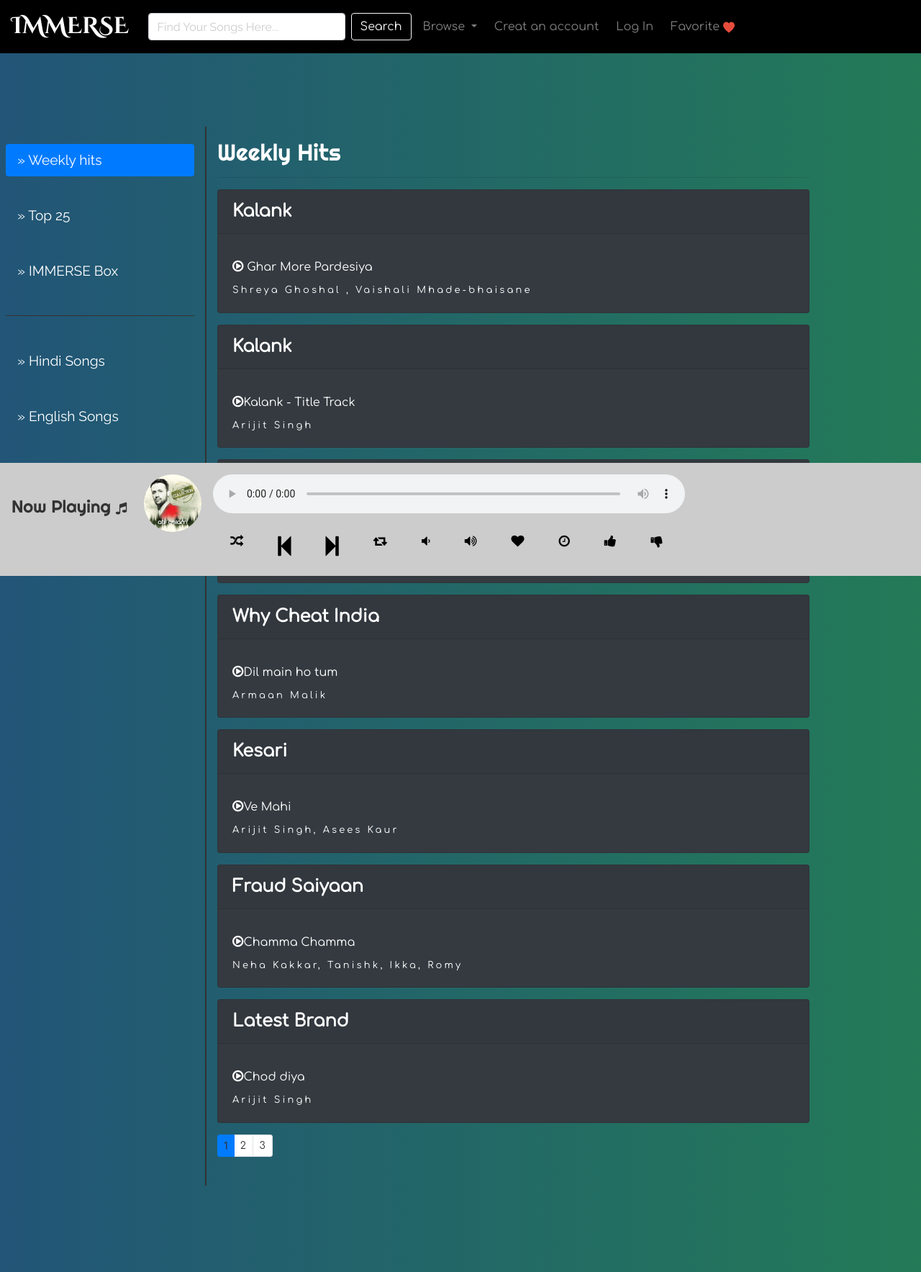
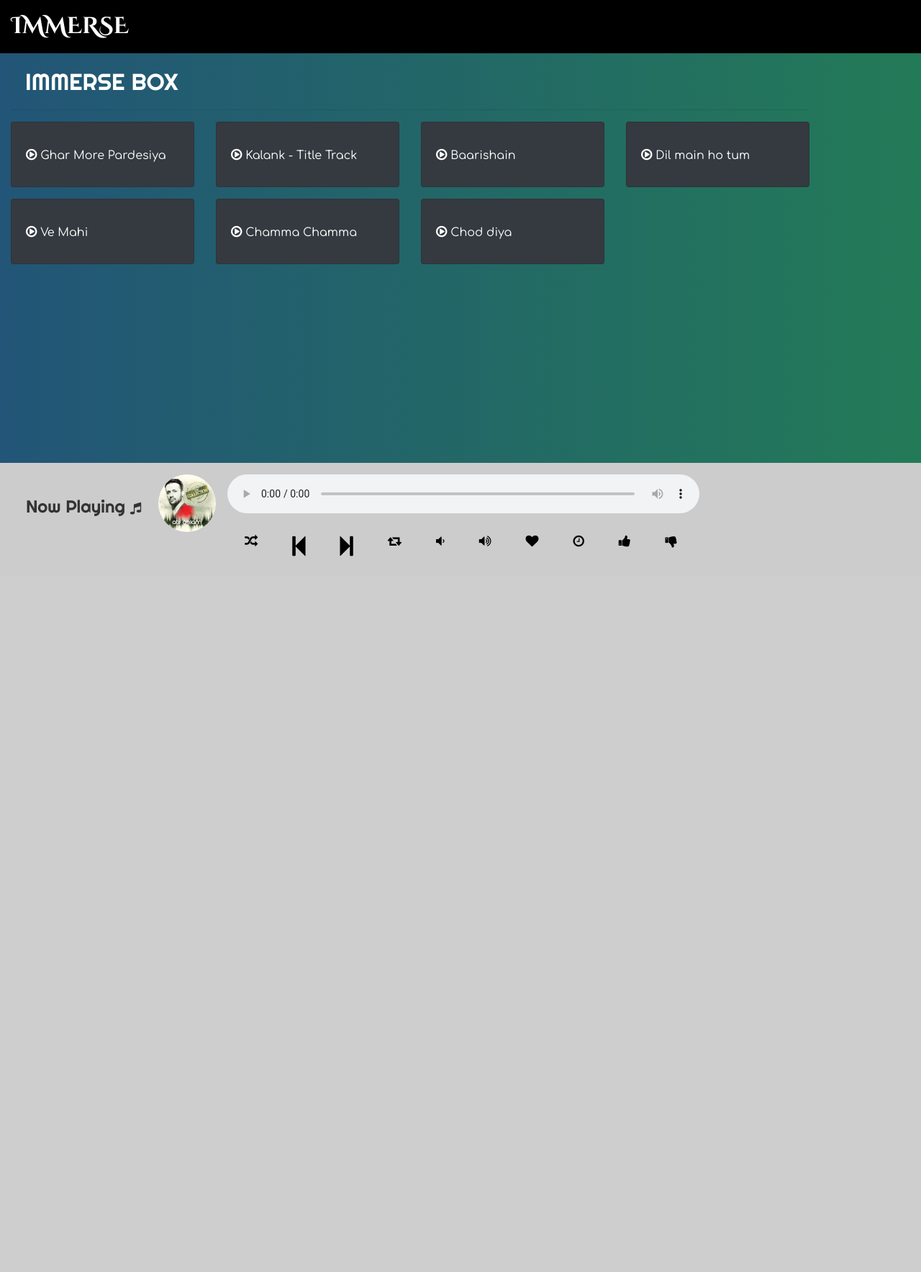
Before and after one commit to mounishsoni/IMMERSE, a PHP site: page / in a window 1280 px wide. Shown: the whole page at 72% size. After the commit the page ends 773 px from the top, so only its background shows below. Run offline with PHP 8.4, Linux system fonts and the light colour scheme.

Commit message:
simplify music app

```diff
--- a/css/styles.css
+++ b/css/styles.css
@@ -7,6 +7,7 @@ body {
 
 h2 {
 	font-family: 'Righteous', cursive;
+	margin: 20px;
 }
 
 
@@ -192,7 +193,7 @@ h2 {
 	}
 
 	.space {
-		min-height: 120px;
+		min-height: 220px;
 	}
 
 	/*player footer*/
@@ -440,7 +441,7 @@ h2 {
 	}
 
 	.space {
-		min-height: 120px;
+		min-height: 220px;
 	}
 
 	/*player footer*/
--- a/index.html
+++ b/index.html
@@ -24,7 +24,7 @@
         <span class="navbar-toggler-icon"></span>
       </button>
 
-      <div class="collapse navbar-collapse" id="navbar-content">
+      <!--<div class="collapse navbar-collapse" id="navbar-content">
         <form class="form-inline searchbar1">
           <input class="form-control mr-sm-2" type="search" placeholder="Find Your Songs Here..." aria-label="Search" size="20">
           <button class="btn btn-outline-light btn-search" type="submit">Search</button>
@@ -37,7 +37,7 @@
             <div class="dropdown-menu" aria-labelledby="navbarDropdown">
               <a class="dropdown-item" href="#" style="color: #333;">New Released </a>
               <a class="dropdown-item" href="#" style="color: #333;">Hindi Songs </a>
-              <a class="dropdown-item" href="#" sty+7le="color: #333;">English Songs</a>
+              <a class="dropdown-item" href="#" style="color: #333;">English Songs</a>
               <a class="dropdown-item" href="#" style="color: #333;">Punjabi Songs</a>
             </div>
           </li>
@@ -51,18 +51,18 @@
             <a class="nav-link" href="#" >Favorite <img class="heart" src="img/heart.png" alt="" /></a>
           </li>
         </ul>
-      </div>
+      </div>-->
     </nav>
   </div> <!-- end of top-nav -->
 
   <!-- container block -->
   <div class="container">
-    <div>
+    <!--<div>
       <form class="form-inline searchbar2">
         <input class="form-control mr-sm-2" type="search" placeholder="Find Your Songs Here..." aria-label="Search" size="25">
         <button class="btn btn-outline-light btn-search" type="submit">Search</button>
       </form>
-    </div>
+    </div>-->
 
     <!-- First Shelf Carousel -->
 <!--
@@ -110,91 +110,74 @@
     </div>
 -->
 
+    <h2>IMMERSE BOX</h2>
+    <hr>
   <div class="row">
-      <div class="col-3 left-block">
-        <div class="nav flex-column nav-pills" id="v-pills-tab" role="tablist" aria-orientation="vertical">
-          <a class="nav-link active" id="v-pills-home-tab" data-toggle="pill" href="#v-pills-weekly-hits" role="tab" aria-controls="v-pills-home" aria-selected="true">» Weekly hits</a>
-          <a class="nav-link" id="v-pills-profile-tab" data-toggle="pill" href="#v-pills-top-25" role="tab" aria-controls="v-pills-profile" aria-selected="false">» Top 25</a>
-          <a class="nav-link" id="v-pills-settings-tab" data-toggle="pill" href="#v-pills-immerse" role="tab" aria-controls="v-pills-settings" aria-selected="false">» IMMERSE Box</a>
-          <br>
-          <div class="dropdown-divider"></div>
-          <br>
-          <a class="nav-link" id="v-pills-settings-tab" data-toggle="pill" href="#v-pills-hindi" role="tab" aria-controls="v-pills-settings" aria-selected="false">» Hindi Songs</a>
-          <a class="nav-link" id="v-pills-settings-tab" data-toggle="pill" href="#v-pills-english" role="tab" aria-controls="v-pills-settings" aria-selected="false">» English Songs</a>
-          <a class="nav-link" id="v-pills-settings-tab" data-toggle="pill" href="#v-pills-old-hindi" role="tab" aria-controls="v-pills-settings" aria-selected="false">» Old Hindi Songs</a>
-          <a class="nav-link" id="v-pills-settings-tab" data-toggle="pill" href="#v-pills-punjabi" role="tab" aria-controls="v-pills-settings" aria-selected="false">» Punjabi Songs</a>
-        </div>
-      </div>
-      <div class="col-9 right-block">
-        <div class="tab-content" id="v-pills-tabContent">
-          <div class="tab-pane fade show active" id="v-pills-weekly-hits" role="tabpanel" aria-labelledby="v-pills-home-tab">
-            <div class="section">
-              <h2>Weekly Hits</h2>
-              <hr>
+      <div class="col-sm-3">
         <div class="card text-white bg-dark mb-3" >
-                  <div class="card-header">Kalank</div>
           <div class="card-body" id="card1">
             <h5 class="card-title">
               <a href="songs/Ghar More.mp3"><span class="fa fa-play-circle-o"></span> Ghar More Pardesiya </a>
             </h5>
-                    <p class="card-text">Shreya Ghoshal , Vaishali Mhade-bhaisane</p>
           </div>
         </div>
+      </div>
+      <div class="col-sm-3">
         <div class="card text-white bg-dark mb-3" >
-                  <div class="card-header">Kalank</div>
           <div class="card-body">
             <h5 class="card-title">
-                      <a href="songs/Kalank Title.mp3"><span class="fa fa-play-circle-o"> </span>Kalank - Title Track</a>
+              <a href="songs/Kalank Title.mp3"><span class="fa fa-play-circle-o"> </span> Kalank - Title Track</a>
             </h5>
-                    <p class="card-text">Arijit Singh</p>
           </div>
         </div>
+      </div>
+      <div class="col-sm-3">
         <div class="card text-white bg-dark mb-3" >
-                  <div class="card-header">Album </div>
           <div class="card-body">
             <h5 class="card-title">
-                      <a href="songs/Baarishein.mp3"><span class="fa fa-play-circle-o"> </span>Baarishain </a>
+              <a href="songs/Baarishein.mp3"><span class="fa fa-play-circle-o"> </span> Baarishain </a>
             </h5>
-                    <p class="card-text">Atif Aslam</p>
           </div>
         </div>
+      </div>
+      <div class="col-sm-3">
         <div class="card text-white bg-dark mb-3" >
-                  <div class="card-header">Why Cheat India</div>
           <div class="card-body">
             <h5 class="card-title">
-                      <a href="songs/Dil Mein Ho Tum.mp3"><span class="fa fa-play-circle-o"> </span>Dil main ho tum </a>
+              <a href="songs/Dil Mein Ho Tum.mp3"><span class="fa fa-play-circle-o"> </span> Dil main ho tum </a>
             </h5>
-                    <p class="card-text">Armaan Malik</p>
           </div>
         </div>
+      </div>
+      <div class="col-sm-3">
         <div class="card text-white bg-dark mb-3" >
-                  <div class="card-header">Kesari </div>
           <div class="card-body">
             <h5 class="card-title">
-                      <a href="songs/Ve Maahi.mp3"><span class="fa fa-play-circle-o"> </span>Ve Mahi </a>
+              <a href="songs/Ve Maahi.mp3"><span class="fa fa-play-circle-o"> </span> Ve Mahi </a>
             </h5>
-                    <p class="card-text">Arijit Singh, Asees Kaur</p>
           </div>
         </div>
+      </div>
+      <div class="col-sm-3">
         <div class="card text-white bg-dark mb-3" >
-                  <div class="card-header">Fraud Saiyaan </div>
           <div class="card-body">
             <h5 class="card-title">
-                      <a href="songs/Chamma Chamma.mp3"><span class="fa fa-play-circle-o"> </span>Chamma Chamma </a>
+              <a href="songs/Chamma Chamma.mp3"><span class="fa fa-play-circle-o"> </span> Chamma Chamma </a>
             </h5>
-                    <p class="card-text">Neha Kakkar, Tanishk, Ikka, Romy</p>
           </div>
         </div>
+      </div>
+      <div class="col-sm-3">
         <div class="card text-white bg-dark mb-3" >
-                  <div class="card-header">Latest Brand</div>
           <div class="card-body">
             <h5 class="card-title">
-                      <a href="songs/Chhod Diya.mp3"><span class="fa fa-play-circle-o"> </span>Chod diya </a>
+              <a href="songs/Chhod Diya.mp3"><span class="fa fa-play-circle-o"> </span> Chod diya </a>
             </h5>
-                    <p class="card-text">Arijit Singh</p>
           </div>
         </div>
-                <nav aria-label="">
+      </div>
+  </div> <!-- End of container -->
+<!--  <nav aria-label="">
     <ul class="pagination pagination-sm">
       <li class="page-item active" aria-current="page">
             <span class="page-link" style="color:#333;">
@@ -205,131 +188,7 @@
       <li class="page-item"><a class="page-link" href="#" style="color:#333;">2</a></li>
       <li class="page-item"><a class="page-link" href="#" style="color:#333;">3</a></li>
     </ul>
-                </nav>
-            </div>
-          </div>
-          <div class="tab-pane fade" id="v-pills-top-25" role="tabpanel" aria-labelledby="v-pills-profile-tab">
-            <h2>Top 25</h2><hr>
-            <div class="top25-list">
-              <ol type="1">
-                <li><a href="songs/Baarishein.mp3">Baarishein - Atif Aslam</a></li>
-                <li><a href="songs/Baarishein.mp3">Baarishein - Atif Aslam</a></li>
-                <li><a href="songs/Baarishein.mp3">Baarishein - Atif Aslam</a></li>
-                <li><a href="songs/Baarishein.mp3">Baarishein - Atif Aslam</a></li>
-                <li><a href="songs/Baarishein.mp3">Baarishein - Atif Aslam</a></li>
-                <li><a href="songs/Baarishein.mp3">Baarishein - Atif Aslam</a></li>
-                <li><a href="songs/Baarishein.mp3">Baarishein - Atif Aslam</a></li>
-                <li><a href="songs/Baarishein.mp3">Baarishein - Atif Aslam</a></li>
-                <li><a href="songs/Baarishein.mp3">Baarishein - Atif Aslam</a></li>
-                <li><a href="songs/Baarishein.mp3">Baarishein - Atif Aslam</a></li>
-                <li><a href="songs/Baarishein.mp3">Baarishein - Atif Aslam</a></li>
-                <li><a href="songs/Baarishein.mp3">Baarishein - Atif Aslam</a></li>
-                <li><a href="songs/Baarishein.mp3">Baarishein - Atif Aslam</a></li>
-                <li><a href="songs/Baarishein.mp3">Baarishein - Atif Aslam</a></li>
-                <li><a href="songs/Baarishein.mp3">Baarishein - Atif Aslam</a></li>
-                <li><a href="songs/Baarishein.mp3">Baarishein - Atif Aslam</a></li>
-                <li><a href="songs/Baarishein.mp3">Baarishein - Atif Aslam</a></li>
-                <li><a href="songs/Baarishein.mp3">Baarishein - Atif Aslam</a></li>
-                <li><a href="songs/Baarishein.mp3">Baarishein - Atif Aslam</a></li>
-                <li><a href="songs/Baarishein.mp3">Baarishein - Atif Aslam</a></li>
-                <li><a href="songs/Baarishein.mp3">Baarishein - Atif Aslam</a></li>
-                <li><a href="songs/Baarishein.mp3">Baarishein - Atif Aslam</a></li>
-                <li><a href="songs/Baarishein.mp3">Baarishein - Atif Aslam</a></li>
-                <li><a href="songs/Baarishein.mp3">Baarishein - Atif Aslam</a></li>
-                <li><a href="songs/Baarishein.mp3">Baarishein - Atif Aslam</a></li>
-              </ol>
-            </div>
-          </div>
-          <div class="tab-pane fade" id="v-pills-immerse" role="tabpanel" aria-labelledby="v-pills-settings-tab">
-            <h2>IMMERSE Shuffle </h2><hr>
-            <audio src="" controls id="immerseBox"></audio>
-          </div>
-          <div class="tab-pane fade" id="v-pills-hindi" role="tabpanel" aria-labelledby="v-pills-settings-tab">
-            <div class="section">
-              <h2>Latest Single Tracks - Hindi</h2><hr>
-              <ul type="circle">
-                <li> <a href="#">Kalank Movie Song – Ghar More Pardesiya </a></li>
-                <li> <a href="#">Kalank Movie – Tabaah Ho Gaye </a> </li>
-                <li> <a href="#">Junglee movie – dosti song  </a></li>
-                <li> <a href="#">Ve Maahi – Arijit Singh & Asees Kaur </a></li>
-                <li> <a href="#">Notebook movie songs – Safar </a></li>
-                <li> <a href="#">COCA COLA – Luka Chipi </a></li>
-                <li> <a href="#">PANIYON SA - Atif Aslam Tulsi Kumar </a></li>
-                <li> <a href="#">Bhula Diya - Darshan Raval  </a></li>
-                <li> <a href="#">Tere Jism Romantic Song </a></li>
-                <li> <a href="#">Baarishein - Album - Atif Aslam </a></li>
-                <li> <a href="#">Chod diya - Arijit Singh</a></li>
-                <li> <a href="#">Aankh maarey - Kumar sanu </a></li>
-                <li> <a href="#">Salam Rocky Bhai – KGF Chapter 1 </a></li>
-              </ul>
-            </div>
-          </div>
-          <div class="tab-pane fade" id="v-pills-english" role="tabpanel" aria-labelledby="v-pills-settings-tab">
-            <div class="section">
-              <h2>Latest Single Tracks - English</h2><hr>
-              <ul type="circle">
-                <li> <a href="#">Kalank Movie Song – Ghar More Pardesiya </a></li>
-                <li> <a href="#">Kalank Movie – Tabaah Ho Gaye </a> </li>
-                <li> <a href="#">Junglee movie – dosti song  </a></li>
-                <li> <a href="#">Ve Maahi – Arijit Singh & Asees Kaur </a></li>
-                <li> <a href="#">Notebook movie songs – Safar </a></li>
-                <li> <a href="#">COCA COLA – Luka Chipi </a></li>
-                <li> <a href="#">PANIYON SA - Atif Aslam Tulsi Kumar </a></li>
-                <li> <a href="#">Bhula Diya - Darshan Raval  </a></li>
-                <li> <a href="#">Tere Jism Romantic Song </a></li>
-                <li> <a href="#">Baarishein - Album - Atif Aslam </a></li>
-                <li> <a href="#">Chod diya - Arijit Singh</a></li>
-                <li> <a href="#">Aankh maarey - Kumar sanu </a></li>
-                <li> <a href="#">Salam Rocky Bhai – KGF Chapter 1 </a></li>
-              </ul>
-            </div>
-          </div>
-          <div class="tab-pane fade" id="v-pills-old-hindi" role="tabpanel" aria-labelledby="v-pills-settings-tab">
-            <div class="section">
-              <h2>Latest Single Tracks - Old Hindi</h2><hr>
-              <ul type="circle">
-                <li> <a href="#">Kalank Movie Song – Ghar More Pardesiya </a></li>
-                <li> <a href="#">Kalank Movie – Tabaah Ho Gaye </a> </li>
-                <li> <a href="#">Junglee movie – dosti song  </a></li>
-                <li> <a href="#">Ve Maahi – Arijit Singh & Asees Kaur </a></li>
-                <li> <a href="#">Notebook movie songs – Safar </a></li>
-                <li> <a href="#">COCA COLA – Luka Chipi </a></li>
-                <li> <a href="#">PANIYON SA - Atif Aslam Tulsi Kumar </a></li>
-                <li> <a href="#">Bhula Diya - Darshan Raval  </a></li>
-                <li> <a href="#">Tere Jism Romantic Song </a></li>
-                <li> <a href="#">Baarishein - Album - Atif Aslam </a></li>
-                <li> <a href="#">Chod diya - Arijit Singh</a></li>
-                <li> <a href="#">Aankh maarey - Kumar sanu </a></li>
-                <li> <a href="#">Salam Rocky Bhai – KGF Chapter 1 </a></li>
-              </ul>
-            </div>
-          </div>
-          <div class="tab-pane fade" id="v-pills-punjabi" role="tabpanel" aria-labelledby="v-pills-settings-tab">
-            <div class="section">
-              <h2>Latest Single Tracks - Punjabi</h2><hr>
-              <ul type="circle">
-                <li> <a href="#">Kalank Movie Song – Ghar More Pardesiya </a></li>
-                <li> <a href="#">Kalank Movie – Tabaah Ho Gaye </a> </li>
-                <li> <a href="#">Junglee movie – dosti song  </a></li>
-                <li> <a href="#">Ve Maahi – Arijit Singh & Asees Kaur </a></li>
-                <li> <a href="#">Notebook movie songs – Safar </a></li>
-                <li> <a href="#">COCA COLA – Luka Chipi </a></li>
-                <li> <a href="#">PANIYON SA - Atif Aslam Tulsi Kumar </a></li>
-                <li> <a href="#">Bhula Diya - Darshan Raval  </a></li>
-                <li> <a href="#">Tere Jism Romantic Song </a></li>
-                <li> <a href="#">Baarishein - Album - Atif Aslam </a></li>
-                <li> <a href="#">Chod diya - Arijit Singh</a></li>
-                <li> <a href="#">Aankh maarey - Kumar sanu </a></li>
-                <li> <a href="#">Salam Rocky Bhai – KGF Chapter 1 </a></li>
-              </ul>
-            </div>
-          </div>
-        </div>
-      </div>
-    </div>
-  </div> <!-- End of container -->
-
-  <div class="space"></div>
+  </nav>-->
 
   <div id="player">
       <div class="fixed-bottom" id="player-head">
```
Lines whose indentation alone changed are shown as unchanged.
